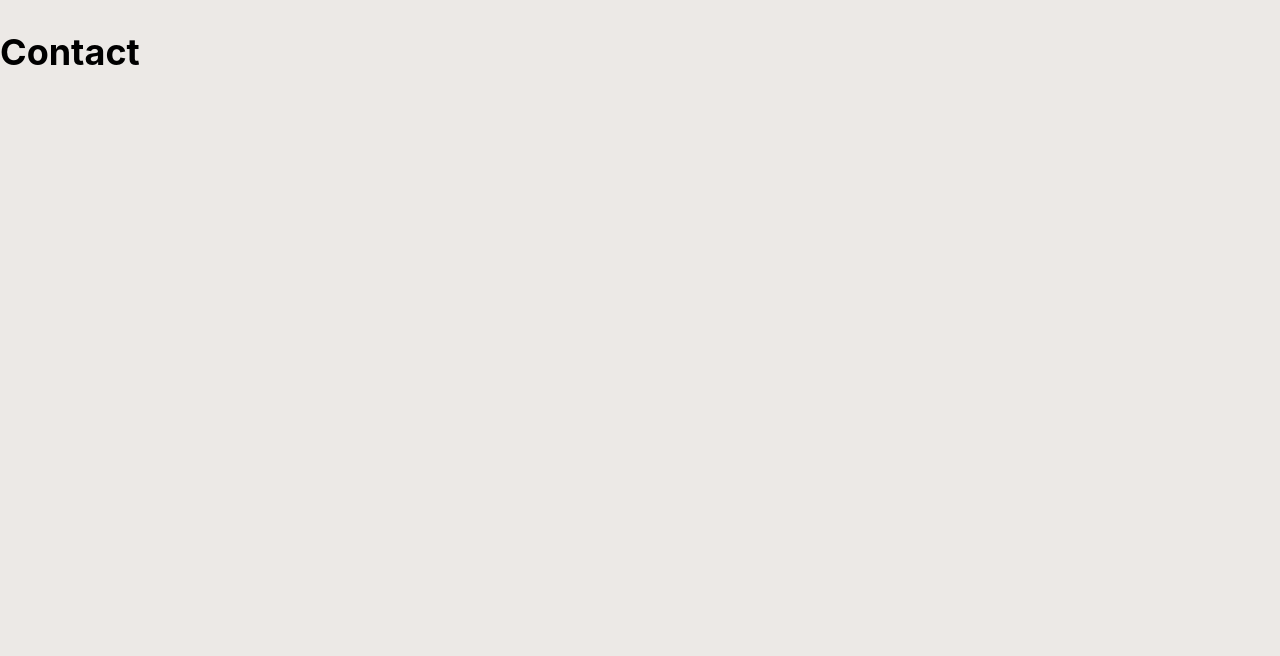
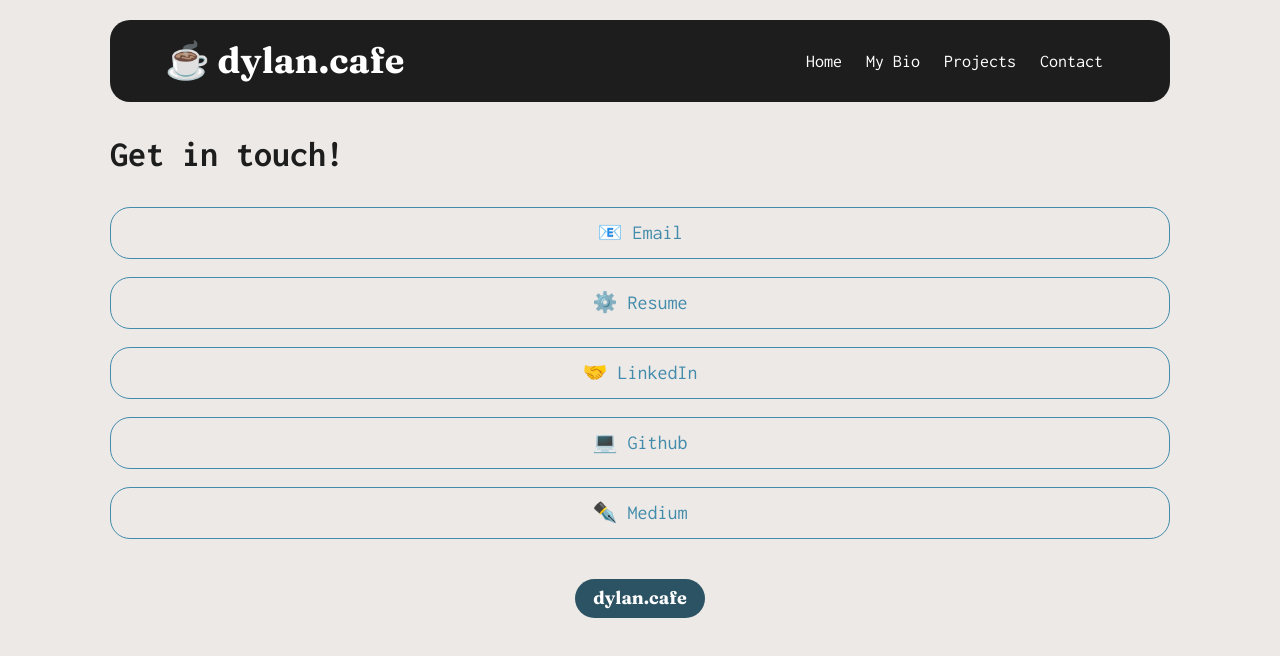
Before and after one commit to dylan-authentic/personal-web-portfolio, a Next.js app: page /contact in a window 1280 px wide. Shown: the top 656 px of the page. Built offline with nearby package versions, Linux system fonts and the light colour scheme.

Commit message:
Took down the blog page + updated the Contact page

```diff
--- a/components/layout.tsx
+++ b/components/layout.tsx
@@ -49,7 +49,7 @@ export default function Layout({
                   <Link href='/'><a>Home</a></Link>
                   <Link href='/bio'><a>My Bio</a></Link>
                   <Link href='/projects'><a>Projects</a></Link>
-                  <Link href='/blog'><a>Blog</a></Link>
+                  {/* <Link href='/blog'><a>Blog</a></Link> */}
                   <Link href='/contact'><a>Contact</a></Link>
                 </div>
               </div>
--- a/pages/contact.tsx
+++ b/pages/contact.tsx
@@ -1,5 +1,33 @@
+import Head from 'next/head';
+import Layout, {siteTitle} from "../components/layout";
+import styles from '../styles/Contact.module.css';
+
 export default function TestPost() {
     return (
-        <h1>Contact</h1>
+        <Layout>
+            <Head>
+                <title>Contact Me | {siteTitle}</title>
+            </Head>
+            <div className='section pressed'>
+                <h1>Get in touch!</h1>
+                <div className={styles.contactWrapper}>
+                    <div className={styles.linkWrapper}>
+                        <a href="mailto:dylan.terrell14@gmail.com">📧 Email</a>
+                    </div>
+                    <div className={styles.linkWrapper}>
+                        <a href="#">⚙️ Resume</a>
+                    </div>
+                    <div className={styles.linkWrapper}>
+                        <a href="https://www.linkedin.com/in/dylan-terrell/">🤝 LinkedIn</a>
+                    </div>
+                    <div className={styles.linkWrapper}>
+                        <a href="https://github.com/dylan-authentic">💻 Github</a>
+                    </div>
+                    <div className={styles.linkWrapper}>
+                        <a href="https://dylanauthentic.medium.com/">✒️ Medium</a>
+                    </div>
+                </div>
+            </div>
+        </Layout>
     )
   }
--- a/pages/index.tsx
+++ b/pages/index.tsx
@@ -19,9 +19,9 @@ export default function Home() {
             <Link href="/projects">
               <a className={styles.menulink}>Projects</a>
             </Link>
-            <Link href="/blog">
+            {/* <Link href="/blog">
               <a className={styles.menulink}>Blog Posts</a>
-            </Link>
+            </Link> */}
             <Link href="/contact">
               <a className={styles.menulink}>Contact</a>
             </Link>
--- a/pages/projects.tsx
+++ b/pages/projects.tsx
@@ -47,7 +47,7 @@ export default function Projects() {
                             <p>My personal daily coding practice in which I study and implement various software skills such as algorithms, data structures, etc.</p>
                         </div>
                         <div className={styles.projectItemBottom}>
-                            <a target='_blank' href="#">🔗 Link</a>
+                            <a target='_blank' href="#">🔗 (No Link Available)</a>
                             <a target='_blank' href="https://github.com/dylan-authentic/daily-push-upstreams">⌨️ Github</a>
                         </div>
                     </div>
@@ -64,7 +64,7 @@ export default function Projects() {
                     <div className={styles.projectItem}>
                         <div className={styles.projectItemTop}>
                             <h3>Python Data Visualization</h3>
-                            <p>A web app that utilizes Python's Flash and Dash libraries to create a data visualization dashboard<br/><br/></p>
+                            <p>A web app that utilizes Python's Flask + Dash libraries to create a data visualization dashboard<br/><br/></p>
                         </div>
                         <div className={styles.projectItemBottom}>
                             <a target='_blank' href="#">🔗 (No Link Available)</a>
--- /dev/null
+++ b/styles/Contact.module.css
@@ -0,0 +1,21 @@
+.contactWrapper a {
+    font-family: 'Inconsolata', sans-serif;
+    display: block;
+    text-align: center;
+    font-size: 20px;
+    color: #438bab;
+    border-radius: 20px;
+    border: 1px solid #438bab;
+    padding: 9px 15px;
+    text-decoration: none;
+    transition: .2s;
+}
+
+.contactWrapper a:hover {
+    transform: translateY(-5px);
+}
+
+.linkWrapper {
+    text-align: center;
+    margin-bottom: 18px;
+}
```
